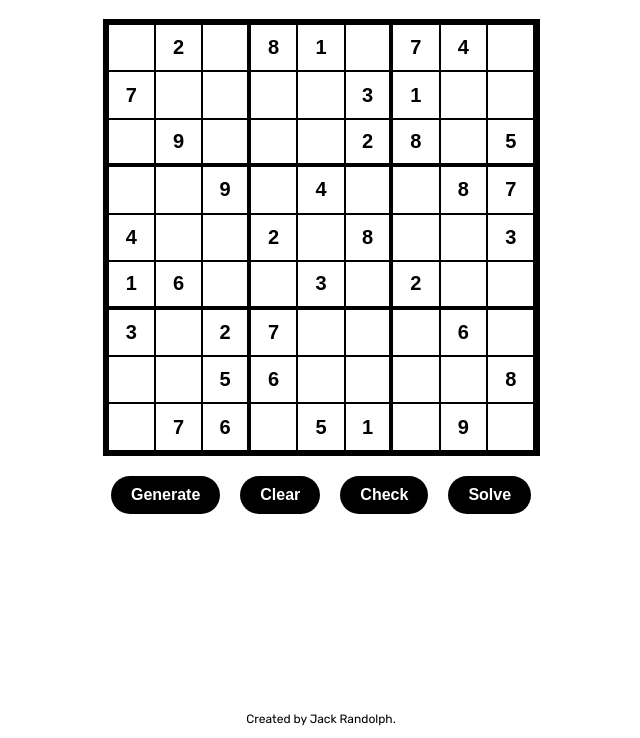
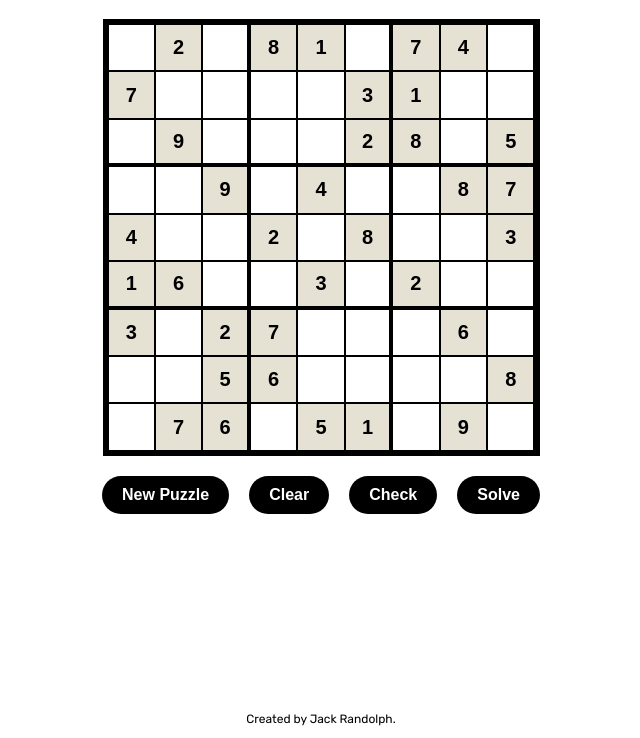
Before and after one commit to JackaPacka/sat-sudoku-puzzle-solver, a React app: page / in a window 1280 px wide. Shown: the part 62-800 px from the top of the page, without its empty margins (319-959 px from the left). Built offline with nearby package versions, Linux system fonts and the light colour scheme.

Commit message:
FINALLY WORKING SOLVER!

```diff
--- a/src/components/SudokuCell.css
+++ b/src/components/SudokuCell.css
@@ -2,11 +2,13 @@
     width: 100%;
     padding: 4px;
     text-align: center;
-    font-size: 1rem;
     border: none;
     box-sizing: border-box;
     -moz-appearance: textfield;
     appearance: textfield;
+
+    font-size: 16px;
+    font-weight: normal;
 }
 
 .cell::-webkit-outer-spin-button,
@@ -20,7 +22,7 @@ input[type=number] {
 }
 
 .cell.not-editable {
-    background-color: white;
+    background-color: #e5e2d4;
     color: black;
     font-weight: bold;
     font-size: 20px;
--- a/src/components/SudokuCell.js
+++ b/src/components/SudokuCell.js
@@ -1,15 +1,15 @@
 import React from 'react';
 import './SudokuCell.css';
 
-function SudokuCell({ value, onChange }) {
+function SudokuCell({ value, onChange, disabled }) {
     return (
         <input
-            className={`cell ${value !== '' ? 'not-editable' : ''}`}
+            className={`cell ${disabled ? 'not-editable' : ''}`}
             type="text"
             maxLength="1"
             value={value}
             onChange={(e) => onChange(e.target.value.replace(/[^1-9]/g, ''))}
-            disabled={value !== ''}
+            disabled={disabled}
         />
     );
 }
--- a/src/components/SudokuGrid.js
+++ b/src/components/SudokuGrid.js
@@ -5,7 +5,7 @@ import SudokuCell from './SudokuCell';
 
 function SudokuGrid({ grid, setGrid }) {
     const handleCellValueChange = (rowIndex, colIndex, value) => {
-        const newGrid = grid.slice();
+        const newGrid = [...grid];
         newGrid[rowIndex][colIndex] = value;
         setGrid(newGrid);
     };
@@ -19,6 +19,7 @@ function SudokuGrid({ grid, setGrid }) {
                             key={`${rowIndex}-${colIndex}`}
                             value={cell}
                             onChange={(value) => handleCellValueChange(rowIndex, colIndex, value)}
+                            disabled={typeof cell === 'number'} // disable input if it's an initial number
                         />
                     ))}
                 </div>
--- a/src/components/SudokuPuzzle.js
+++ b/src/components/SudokuPuzzle.js
@@ -23,7 +23,9 @@ function SudokuPuzzle() {
     };
 
     const handleSolve = () => {
-        const solvedPuzzle = solver.solve(grid);
+        // Clear user inputs and solve the puzzle
+        const clearedGrid = grid.map(row => row.map(cell => typeof cell === 'number' ? cell : ''));
+        const solvedPuzzle = solver.solve(clearedGrid);
         if (solvedPuzzle) {
             setGrid(solvedPuzzle);
         } else {
@@ -46,7 +48,12 @@ function SudokuPuzzle() {
     };
 
     const handleClear = () => {
-        const clearedGrid = grid.map(row => row.map(cell => (typeof cell === 'number') ? '' : cell));
+        // Create a new grid based on the current one, only clearing cells that were not part of the original puzzle
+        const clearedGrid = grid.map((row, rowIndex) =>
+            row.map((cell, colIndex) =>
+                typeof cell === 'number' ? cell : '' // Keep original numbers, clear others
+            )
+        );
         setGrid(clearedGrid);
     };
 
@@ -56,7 +63,7 @@ function SudokuPuzzle() {
             <SudokuGrid grid={grid} setGrid={setGrid} />
 
             <div className="controls">
-                <button onClick={handleGenerate}>Generate</button>
+                <button onClick={handleGenerate}>New Puzzle</button>
                 <button onClick={handleClear}>Clear</button>
                 <button onClick={handleCheck}>Check</button>
                 <button onClick={handleSolve}>Solve</button>
--- a/src/function/sudokuSolver.js
+++ b/src/function/sudokuSolver.js
@@ -2,36 +2,62 @@ import Logic from 'logic-solver';
 
 export const solver = {
     solve: function(grid) {
-        const logicSolver = new Logic.Solver();
-        let variables = [];
+        const solver = new Logic.Solver();
 
-        // Each cell gets 9 variables (one for each possible number)
+        // Generate variable names for each cell and each possible number (1-9)
+        let cellVars = {};
         for (let i = 0; i < 9; i++) {
             for (let j = 0; j < 9; j++) {
-                for (let num = 1; num <= 9; num++) {
-                    variables.push(`cell_${i}_${j}_${num}`);
-                }
+                cellVars[`cell_${i}_${j}`] = Array.from({length: 9}, (_, num) => `cell_${i}_${j}_${num + 1}`);
+                // Each cell can only hold one number
+                solver.require(Logic.exactlyOne(cellVars[`cell_${i}_${j}`]));
             }
         }
 
-        // Add constraints for all rows, columns, and squares
-        variables.forEach(v => logicSolver.require(Logic.exactlyOne(variables)));
+        // Constraints for rows, columns, and blocks
+        for (let num = 1; num <= 9; num++) {
+            for (let i = 0; i < 9; i++) {
+                let rowVars = [];
+                let colVars = [];
+                let blockVars = [];
 
-        // Pre-fill the known values from the grid
+                for (let j = 0; j < 9; j++) {
+                    rowVars.push(cellVars[`cell_${i}_${j}`][num - 1]);
+                    colVars.push(cellVars[`cell_${j}_${i}`][num - 1]);
+
+                    let blockIndex = 3 * Math.floor(i / 3) + Math.floor(j / 3);
+                    let blockPos = 3 * (i % 3) + (j % 3);
+                    blockVars.push(cellVars[`cell_${blockIndex}_${blockPos}`][num - 1]);
+                }
+
+                // Enforce that each number appears exactly once per row, column, and block
+                solver.require(Logic.exactlyOne(rowVars));
+                solver.require(Logic.exactlyOne(colVars));
+                solver.require(Logic.exactlyOne(blockVars));
+            }
+        }
+
+        // Add constraints for initially filled cells
         grid.forEach((row, i) => {
-            row.forEach((val, j) => {
-                if (val) logicSolver.require(`cell_${i}_${j}_${val}`);
+            row.forEach((num, j) => {
+                if (num > 0) {
+                    solver.require(cellVars[`cell_${i}_${j}`][num - 1]);
+                }
             });
         });
 
-        const solution = logicSolver.solve();
-        if (!solution) return null;  // No solution found
+        // Solve the puzzle
+        const solution = solver.solve();
+        if (!solution) {
+            console.error("No solution found.");
+            return null;
+        }
 
-        // Convert the solution back to a 2D array
-        return grid.map((row, i) => row.map((_, j) => {
-            for (let num = 1; num <= 9; num++) {
-                if (solution.evaluate(`cell_${i}_${j}_${num}`)) return num;
-            }
-        }));
+        // Translate the solution back to grid format
+        return grid.map((row, i) =>
+            row.map((_, j) =>
+                1 + cellVars[`cell_${i}_${j}`].findIndex(varName => solution.evaluate(varName))
+            )
+        );
     }
 };
```
